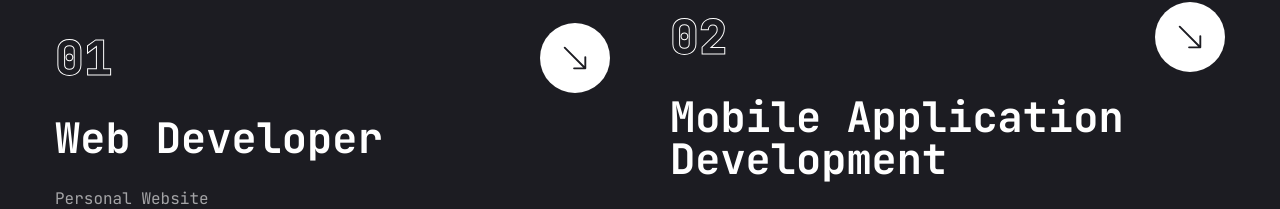
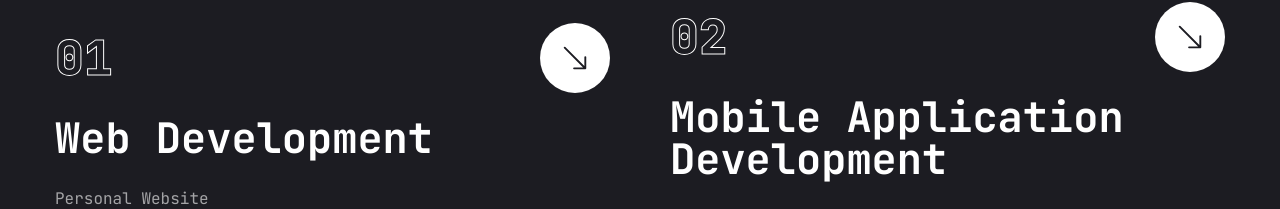
Before and after one commit to JimMono98/jim-portfolio, a Next.js app: page /projects in a window 1280 px wide. Shown: the part 138-347 px from the top of the page. Built offline with nearby package versions, Linux system fonts and the light colour scheme.

Commit message:
Update page.jsx

```diff
--- a/app/projects/page.jsx
+++ b/app/projects/page.jsx
@@ -6,7 +6,7 @@ import Link from "next/link";
 const projects = [
     {
         num: "01",
-        title: "Web Developer",
+        title: "Web Development",
         description: "Personal Website",
         href: "/"
     },
```
